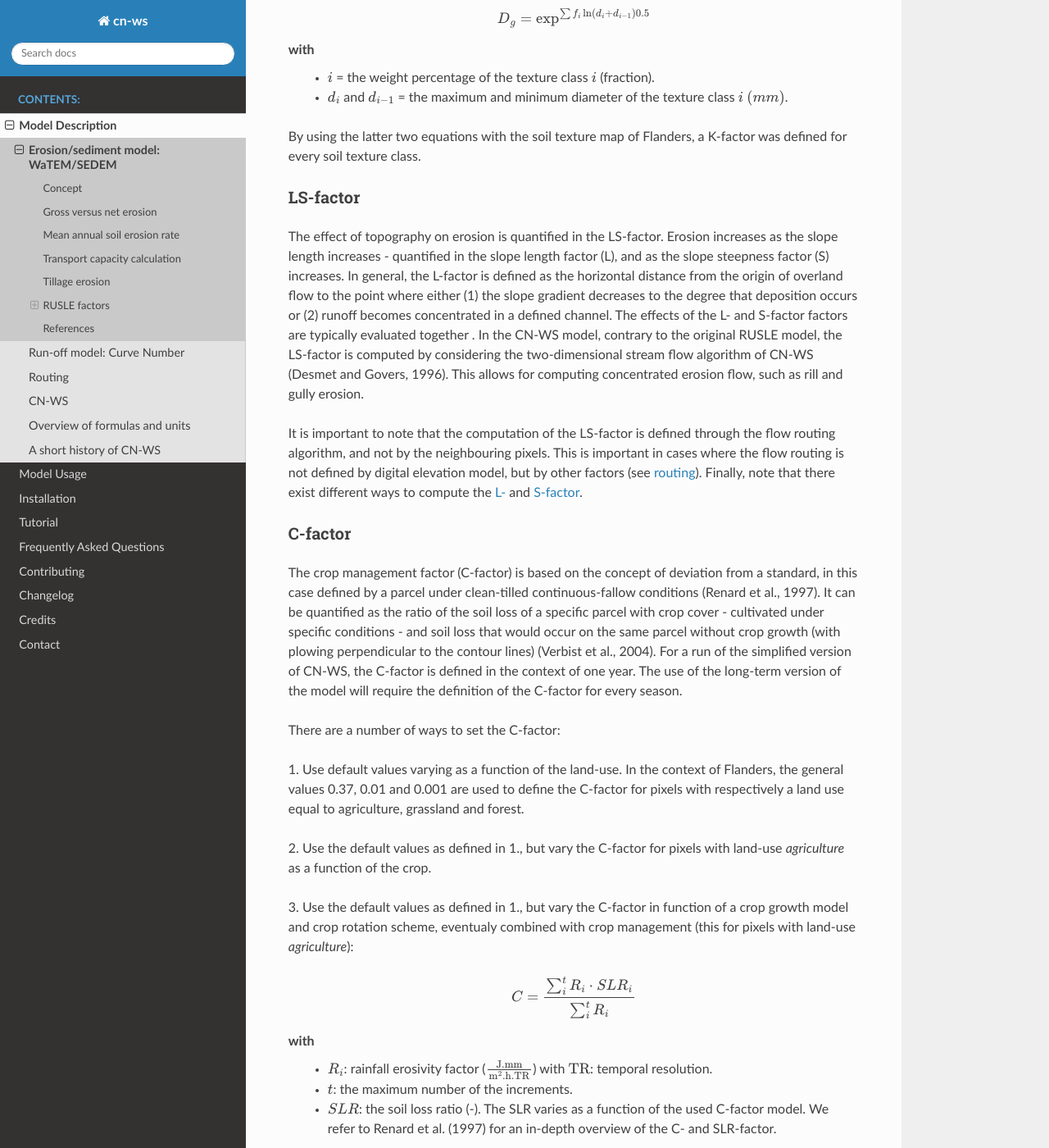
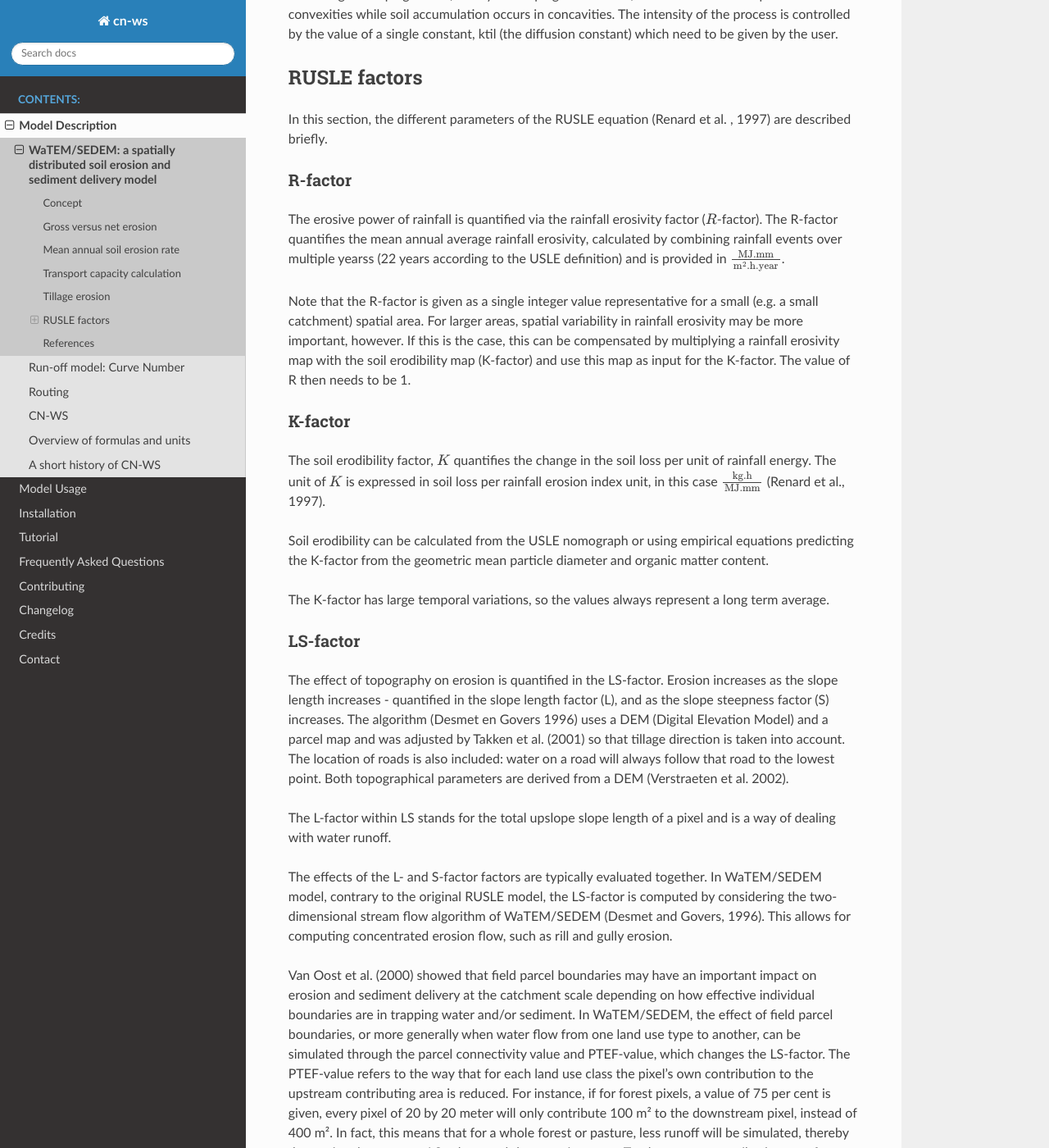
Before and after one commit to watem-sedem/watem-sedem, a Sphinx documentation site: the page built from docs/watem-sedem.rst, in a window 1280 px wide and 1400 px high, scrolled down 3858 px. Shown: the whole window at 82% size. Built offline with Sphinx 7.4.7 and the Read the Docs theme 2.0.0, drawn with Linux system fonts in a browser that asks for light colours; some of the changed text lies outside the part shown.

Commit message:
Update watem-sedem.rst according to remarks Gert Verstraeten

```diff
--- a/docs/watem-sedem.rst
+++ b/docs/watem-sedem.rst
@@ -1,18 +1,36 @@
 .. _WS:
 
-###################################
-Erosion/sediment model: WaTEM/SEDEM
-###################################
+#############################################################################
+WaTEM/SEDEM: a spatially distributed soil erosion and sediment delivery model
+#############################################################################
 
 .. _Concept:
 
 Concept
 =======
 
-WaTEM/SEDEM is a spatially distributed model that was created at the
-Laboratry for Experimental Geomorphology (KU Leuven, Belgium). WaTEM stands
-for Water and Tillage Erosion Model (Van Oost et al., 2000) and SEDEM is
-the abbreviation of Sediment Delivery Model (Van Rompaey et al., 2001).
+WaTEM/SEDEM is a spatially distributed soil erosion and sediment delivery model that is
+originally developed at the beginning of the 21st century at the Laboratory for
+Experimental Geomorphology (KU Leuven, Belgium – nowadays the Geography and Tourism
+Research Division at the KU Leuven Department of Earth and Environmental Sciences) as a
+user-friendly and optimised version of the WaTEM and SEDEM models  WaTEM stands for
+Water and Tillage Erosion Model (Van Oost et al., 2000) and SEDEM is the abbreviation of
+Sediment Delivery Model (Van Rompaey et al., 2001). The combined use as WaTEM/SEDEM was
+specifically developed to simulate the impact of soil conservation and sediment control
+measures as well as land use changes in the framework of an integrated catchment
+management, on the local soil loss and sediment delivery to rivers
+(Verstraeten et al., 2002).
+
+In its original format, WaTEM/SEDEM focuses on the spatial, and less the temporal,
+variability of relevant parameters. As such, WaTEM/SEDEM allows the incorporation of
+landscape structure or the spatial organisation of different land units and the
+connectivity between them. The water erosion component of WaTEM/SEDEM uses an adapted
+version of the Revised Universal Soil loss equation (RUSLE) to calculate mean annual
+soil loss values. Runoff patterns are calculated with a flow algorithm that takes into
+account field borders, tillage direction and road infrastructure. Sediment is routed
+along these flow paths to the nearest river using a transport capacity term that is
+proportional to the potential rill erosion rate. WaTEM/SEDEM, however, does not predict
+sediment transport within a river, bank erosion or floodplain sediment deposition.
 
 In WaTEM/SEDEM, :ref:`the mean annual soil erosion rate <rusle>` :math:`E`
 and :ref:`transport capacity <TC>` :math:`TC`
@@ -45,32 +63,33 @@
 .. math::
         S_o = TC \quad\text{ if } S_A>TC
 
-The outgoing sediment of a cell is distributed to one or two target pixels.
-The target cells are determined by the routing algorithm. The outgoing
+This binary evaluation allows the model to simulate both detachment limited and
+transport limited cases of sediment transport. The outgoing sediment of each cell is
+distributed to one or two target pixels, which are determined by the flux decomposition
+routing algorithm within the model. The outgoing
 sediment of pixel X to pixel Y is added to the incoming sediment of pixel Y.
 Pixel Y can receive sediment of multiple pixels.
 
 .. note::
 
-  Erosion is expressed as a negative value in CN-WS code, whereas deposition
-  (on land, in buffers, in sewers, in rivers) is expressed as positive value.
+  Erosion is expressed as a negative value in WaTEM/SEDEM code, whereas deposition
+  (on land, in buffers, in sewers, in rivers) is expressed as a positive value.
 
 Gross versus net erosion
 ========================
 
 When using WaTEM/SEDEM, a distinction between gross and net erosion is made
-(Verstraeten et al., 2007). Due to the RUSLE equation, gross erosion
-will increase when the slope increases. As such gross erosion will be large at
-the steep slope, but low at end of the slope. By making using of the transport
-capacity, net erosion will be limited in the steep sections at the end of the
-slope, because upstream influx from upper parts from the hill are received.
-The more upstream sediment is received, the lower the net erosion at the end
-of these slopes. As such, the sections at the end of the slope can have a
-relatively high gross erosion, but a very low net erosion, since most of the
-sediment is received from upstream. Net erosion is defined at pixels where the
-gross erosion is larger than the sedimentation (amount above :math:`TC`). Net
-deposition is defined in pixels where the sedimentation (amount above
-:math:`TC`) is larger than the gross erosion. In the last case, no net erosion
+(Verstraeten et al., 2007). Gross erosion varies in the landscape according to the
+RUSLE equation, adapted to a 2-dimensional grid (Desmet and Govers., 1996).
+A transport capacity is defined at each cell which quantifies the maximum amount of
+sediment which can be exported from the cell. By evaluating gross erosion against this
+transport capacity, the model can evaluate cases of net erosion or net deposition at the
+cellular level.
+
+Net erosion is defined at pixels where the rate of gross erosion is larger than the
+rate of sedimentation (amount above :math:`TC`). Net
+deposition is defined in pixels where the rate of sedimentation (amount above
+:math:`TC`) is larger than the rate of gross erosion. In the latter case, no net erosion
 is defined.
 
 .. _rusle:
@@ -106,23 +125,23 @@
 (:math:`\frac{\text{kg}}{\text{m.year}}`) is calculated according to
 
 .. math::
-    TC = kTC \cdot R \cdot K \cdot T
+    TC = ktc \cdot R \cdot K \cdot T
 
 with
 
-- :math:`kTC`: transport capacity coeffient :math:`(m)`
+- :math:`ktc`: transport capacity coeffient :math:`(m)`
 - :math:`R`: :ref:`rainfall erosivity factor <rfactor>`
 - :math:`K`: :ref:`soil erobility factor <kfactor>`
 - :math:`T`: topographical factor (-)
 
-It is important to note that the :math:`kTC` factor is identified as a
+It is important to note that the :math:`ktc` factor is identified as a
 calibration factor. In addition, in order to use :math:`TC` to compare with the
 available sediment in a pixel (see :ref:`here <Concept>`), units are converted
 to :math:`kg.pixel^{-1}` or
 :math:`m^3.pixel^{-1}` by making use of the model resolution
 (m) and bulk density (:math:`kg.m^{-3}`)
 
-CN-WS includes two ways to calculate :math:`T`. See
+WaTEM/SEDEM includes two ways to calculate :math:`T`. See
 :ref:`the section about the different TC models <TCmodel>` for more information.
 
 .. _tillageerosionmodel:
@@ -131,7 +150,10 @@
 ===============
 
 Tillage erosion, or soil translocation by tillage, is calculated according to
-the method of Van Oost et al. (2000). For every pixel the outgoing flux
+the method of Van Oost et al. (2000). When soil is moved in the upslope direction by a
+tillage implement, the consequential downslope translocation will exceed that of the
+prior upslope component. The result is net displacement of soil in the downslope
+direction. For every pixel the outgoing flux
 :math:`Q_{s,t}` :math:`(kg.m^{-1})`  due to tillage translocation is calculated as
 
 .. math::
@@ -152,7 +174,7 @@
 - :math:`dh`: change in height :math:`(m)`
 - :math:`dx`: change in distance in horizontal direction :math:`(m)`
 
-Note that the CN-WS model uses the same slope calculation for the calculation
+Note that WaTEM/SEDEM uses the same slope calculation for the calculation
 of the LS-factor and the tillage erosion. The calculated slope can be consulted
 in the :ref:`slope raster <slopemap>`.
 
@@ -166,10 +188,15 @@
 The target cells are determined by the routing algorithm. The fraction of the
 outgoing sediment of pixel X to pixel Y is added to the incoming sediment of
 pixel Y.
-Pixel Y can receive sediment of multple pixels. The volume is converted to mass
-via the :ref:`bulkdensity <bulkdensity>`.
+Pixel Y can receive sediment of multiple pixels. The volume is converted to mass
+via the :ref:`bulk density <bulkdensity>`.
 
-Soil redistribution by tillage only takes place within agricultural fields.
+Soil redistribution by tillage only takes place within agricultural fields. In these
+areas, tillage may be modelled as a diffusion process. The functional equation implies
+that tillage erosion is controlled by the change in slope gradient, not by the slope
+gradient itself, so that erosion takes place on convexities while soil accumulation
+occurs in concavities. The intensity of the process is controlled by the value of a
+single constant, ktil (the diffusion constant) which need to be given by the user.
 
 .. _ruslefactors:
 
@@ -177,52 +204,40 @@
 =============
 
 In this section, the different parameters of the RUSLE equation (Renard et al.
-, 1997) are described.
+, 1997) are described briefly.
 
 .. _rfactor:
 
 R-factor
 ########
-The erosive power of rainfall is quantified in the rainfall erosivity factor
-:math:`R`. This is a measure for the total erosivity of a number of rainfall
-events within a defined timeframe (year, month, number of days). For a
-detailed description, we refer to the
-`documentation in the rainfall erosivity repository <https://cn-ws.github.io/rfactor/index.html>`_.
+
+The erosive power of rainfall is quantified via the rainfall erosivity factor
+(:math:`R`-factor). The R-factor quantifies the mean annual average rainfall erosivity,
+calculated by combining rainfall events over multiple yearss (22 years according to the
+USLE definition) and is provided in :math:`\frac{\text{MJ.mm}}{\text{m}^2.\text{h.year}}`.
+
+Note that the R-factor is given as a single integer value representative for a small
+(e.g. a small catchment) spatial area. For larger areas, spatial variability in rainfall
+erosivity may be more important, however. If this is the case, this can be compensated
+by multiplying a rainfall erosivity map with the soil erodibility map (K-factor) and use
+this map as input for the K-factor. The value of R then needs to be 1.
 
 .. _kfactor:
 
 K-factor
 ########
 
-The soil erodibility factor, :math:`K`,  is an index that quantifies the
-change in the soil per unit of applied external force or energy, in this
-case rainfall. It is thus related to the integrated effect of rainfall,
-runoff and infiltration on soil loss. The unit of :math:`K` is expressed in
-soil loss per rainfall erosion index unit, in this case
-:math:`\frac{\text{kg.h}}{\text{MJ.mm}}` (Renard et al., 1997). In
-practical terms, the :math:`K`-factor is a lumped parameter often varying as
-a function of the soil texture. In the context of Flanders,  Declrercq and
-Poesen (1991) applied this on the soil texture classes in the digital soil
-map of Flanders:
+The soil erodibility factor, :math:`K` quantifies the
+change in the soil loss per unit of rainfall energy.
+The unit of :math:`K` is expressed in soil loss per rainfall erosion index unit,
+in this case :math:`\frac{\text{kg.h}}{\text{MJ.mm}}` (Renard et al., 1997).
 
-.. math::
+Soil erodibility can be calculated from the USLE nomograph or using empirical equations
+predicting the K-factor from the geometric mean particle diameter and organic matter
+content.
 
-    K  = 0.0035 + 0.03888 \exp^{0.5(\frac{\log_{10}{D_g}+1.519}{0.7584})^2}
-
-with
- - :math:`D_g` =  geometric mean particle diameter :math:`(mm)`:
-
-.. math::
-
-    D_g = \exp^{\sum{f_i \ln(d_i+d_{i-1})0.5}}
-
-with
- - :math:`i` = the weight percentage of the texture class :math:`i` (fraction).
- - :math:`d_i` and :math:`d_{i-1}` = the maximum and minimum diameter of the
-   texture class :math:`i` :math:`(mm)`.
-
-By using the latter two equations with the soil texture map of Flanders, a
-K-factor was defined for every soil texture class.
+The K-factor has large temporal variations, so the values always represent a long term
+average.
 
 .. _lsfactor:
 
@@ -231,77 +246,119 @@
 
 The effect of topography on erosion is quantified in the LS-factor. Erosion
 increases as the slope length increases - quantified in the slope length
-factor (L), and as the slope steepness factor (S) increases. In general, the
-L-factor is defined as the horizontal distance from the origin of overland flow to the
-point where either (1) the slope gradient decreases to the degree that
-deposition occurs or (2) runoff becomes concentrated in a defined channel.
-The effects of the L- and S-factor factors are typically evaluated together
-. In the CN-WS model, contrary to the original RUSLE model, the LS-factor is
-computed by considering the two-dimensional stream flow algorithm of CN-WS
+factor (L), and as the slope steepness factor (S) increases.
+The algorithm (Desmet en Govers 1996) uses a DEM (Digital Elevation Model) and a parcel
+map and was adjusted by Takken et al. (2001) so that tillage direction is taken into
+account. The location of roads is also included: water on a road will always follow that
+road to the lowest point. Both topographical parameters are derived from a DEM
+(Verstraeten et al. 2002).
+
+The L-factor within LS stands for the total upslope slope length of a pixel and is a way
+of dealing with water runoff.
+
+The effects of the L- and S-factor factors are typically evaluated together.
+In WaTEM/SEDEM model, contrary to the original RUSLE model, the LS-factor is
+computed by considering the two-dimensional stream flow algorithm of WaTEM/SEDEM
 (Desmet and Govers, 1996). This allows for computing concentrated erosion
 flow, such as rill and gully erosion.
+
+Van Oost et al. (2000) showed that field parcel boundaries may have an important impact
+on erosion and sediment delivery at the catchment scale depending on how effective
+individual boundaries are in trapping water and/or sediment. In WaTEM/SEDEM, the effect
+of field parcel boundaries, or more generally when water flow from one land use type to
+another, can be simulated through the parcel connectivity value and PTEF-value, which
+changes the LS-factor.
+The PTEF-value refers to the way that for each land use class the pixel's own
+contribution to the upstream contributing area is reduced. For instance, if for forest
+pixels, a value of 75 per cent is given, every pixel of 20 by 20 meter will only
+contribute 100 m² to the downstream pixel, instead of 400 m². In fact, this means that
+for a whole forest or pasture, less runoff will be simulated, thereby decreasing
+downstream LS values, and thus, erosion rates. Total upstream contributing area from
+upstream the forest will however be delivered entirely through the forest to another
+land use class. Values for PTEF can be chosen for cropland, pasture and forest
+separately. Alternatively, a whole PTEF map can be given as well.
+
+The parcel connectivity  refers to the way the total upstream contributing area is
+reduced at a parcel border. Two categories of field boundaries are acknowledged: the
+transition from any type of land use to cropland and the transition from any type of
+land use to forest or pasture. If, for instance, the value 'to forest/pasture' equals
+75 per cent, and the total contributing area of the pixel upstream the forest border is
+300 ha, the contributing area of the first pixel in the forest will only by 75 ha. In
+this way, forests or pastures also trap runoff from upstream, thereby again reducing
+downstream LS and erosion rates.
+Note that the effect of PTEF and parcel connectivity has not been evaluated in-depth.
 
 It is important to note that the computation of the LS-factor is defined
 through the flow routing algorithm, and not by the neighbouring
 pixels. This is important in cases where the flow routing is not defined by
 digital elevation model, but by other factors (see :ref:`routing <routing>`).
 Finally, note that there exist  different ways to compute the
-:ref:`L- <lmodel>` and :ref:`S-factor <smodel>`.
+:ref:`L- <lmodel>` and :ref:`S-factor <smodel>` (Alewell et al., 2019), of which several
+are incorporated into WaTEM/SEDEM
 
 .. _cfactor:
 
 C-factor
 ########
 
-The crop management factor (C-factor) is based on the concept of deviation
-from a standard, in this case defined by a parcel under clean-tilled
-continuous-fallow conditions (Renard et al., 1997). It can be quantified
-as the ratio of the soil loss of a specific parcel with crop cover -
-cultivated under specific conditions - and soil loss that would occur on the
-same parcel without crop growth (with plowing perpendicular to the
-contour lines) (Verbist et al., 2004). For a run of the simplified version of
-CN-WS, the C-factor is defined in the context of one year. The use of the
-long-term version of the model will require the definition of the C-factor
-for every season.
+The crop management factor (C-factor) is a dimensionless factor (0 – 1) that represents
+the erosional susceptibility of a given land use type compared to a non-vegetated or
+bare land cover.
 
-There are a number of ways to set the C-factor:
-
-1. Use default values varying as a function of the land-use. In the context
-of Flanders, the general values 0.37, 0.01 and 0.001 are used to define the C-factor
-for pixels with respectively a land use equal to agriculture, grassland
-and forest.
-
-2. Use the default values as defined in 1., but vary the C-factor for pixels
-with land-use `agriculture` as a function of the crop.
-
-3. Use the default values as defined in 1., but vary the C-factor in
-function of a crop growth model and crop rotation scheme, eventualy combined
-with crop management (this for pixels with land-use `agriculture`):
+Note that within the RUSLE method, the C-factor over a period of time (e.g. one-year) is
+calculated for a field according to the weighted sum of the soil loss ratio (SLR) and
+15-day average rainfall erosivity:
 
 .. math::
     C = \frac{\sum_i^t{R_i} \cdot SLR_i}{\sum_i^t{R_i}}
 
 
 with
- - :math:`R_i`: rainfall erosivity factor (:math:`\frac{\text{J.mm}}{\text{m}^2.\text{h.TR}}`) with :math:`\text{TR}`: temporal resolution.
+ - :math:`R_i`: rainfall erosivity factor (:math:`\frac{\text{J.mm}}{\text{m}^2.\text{h.TR}}`) with
+   :math:`\text{TR}`: temporal resolution (typically 15-days).
  - :math:`t`: the maximum number of the increments.
- - :math:`SLR`: the soil loss ratio (-). The SLR varies as a function of the
-   used C-factor model. We refer to Renard et al. (1997) for an in-depth
-   overview of the C- and SLR-factor.
+ - :math:`SLR`: the soil loss ratio (-).
+
+We refer to Renard et al. (1997) for an in-depth overview of the C- and SLR-factor.
+However, briefly, the SLR for each time-period is composed of 5 sub-factors:
+
+.. math::
+        SLR = PLU * SR * CC * SC * SM
+
+with
+- :math:`PLU`: previous soil usage sub-factor that takes the effects of such usage into account
+- :math:`SR`: soil roughness sub-factor
+- :math:`CC`: foliage sub-factor
+- :math:`SC`: soil coverage sub-factor (i.e. crop residual value)
+- :math:`SM`: soil moistness sub-factor
+
+Within WaTEM/SEDEM, the user can provide a C-factor map representing the spatial
+variability in land use, e.g. on a field parcel basis. Alternatively, mean C-factor
+values for the most important land use categories can be provided and these values can
+be assigned to the land use categories in the land use map (link here).
+
 
 .. _pfactor:
 
 P-factor
 ########
 
-The support practice factor is the ratio of soil loss with a specific
-support practice to the corresponding loss with upslope and downslope
-tillage (Renard et al., 1997). Support practice should affect erosion by
-modifying the flow pattern, grade or direction of surface run-of and by
-reducing the amount an rate of run-off.
+The support practice factor is a dimensionless factor that represents the  the ratio of
+soil loss for a field with structural soil and water conservation (SWC) measures
+compared to a situation without. Whilst this factor is typically applied in the RUSLE,
+its use is less relevant within WaTEM/SEDEM and also has not been tested so far.
+The P-factor traditionally incorporates the effects of SWC measures on downstream flow
+patterns and volumes which are not simulated otherwise in a static RUSLE approach.
+However, WaTEM/SEDEM routes sediment in the landscape and by altering upstream
+vegetation cover (e.g. buffer strips), field boundaries, or ponds, their impact on
+downstream erosion and sediment delivery can be simulated implicitly.
 
 References
 ==========
+
+Alewell, C., Borrelli, P., Meusburger, K., & Panagos, P. (2019). Using the USLE:
+Chances, challenges and limitations of soil erosion modelling. International Soil and
+Water Conservation Research, 7. https://doi.org/10.1016/j.iswcr.2019.05.004
 
 Declercq, F., Poesen, J., 1992, Evaluation of two models to calculate the
 soil erodibility factor K. Pedologie XLII, 149–169.
@@ -364,6 +421,10 @@
 sediment delivery to rivers? Hydrobiologia 494, 153–158.
 https://link.springer.com/chapter/10.1007/978-94-017-3366-3_21
 
+Wischmeier, W. H., & Smith, D. D. (1978). Predicting Rainfall Erosion Losses: A Guide
+to Conservation Planning. In United States Department of Agriculture. Hyattsville, Md.
+(USA) US Dept. of Agriculture, Science and Education Administration.
+
 Zevenbergen, L.W., Thorne, C.R., 1987, Quantitative analysis of land surface
 topography. Earth Surface Processes and Landforms 12, 47–56.
 https://doi.org/10.1002/esp.3290120107
```
Also changed, not shown: other parts of docs/watem-sedem.rst (+1 -1 lines).
